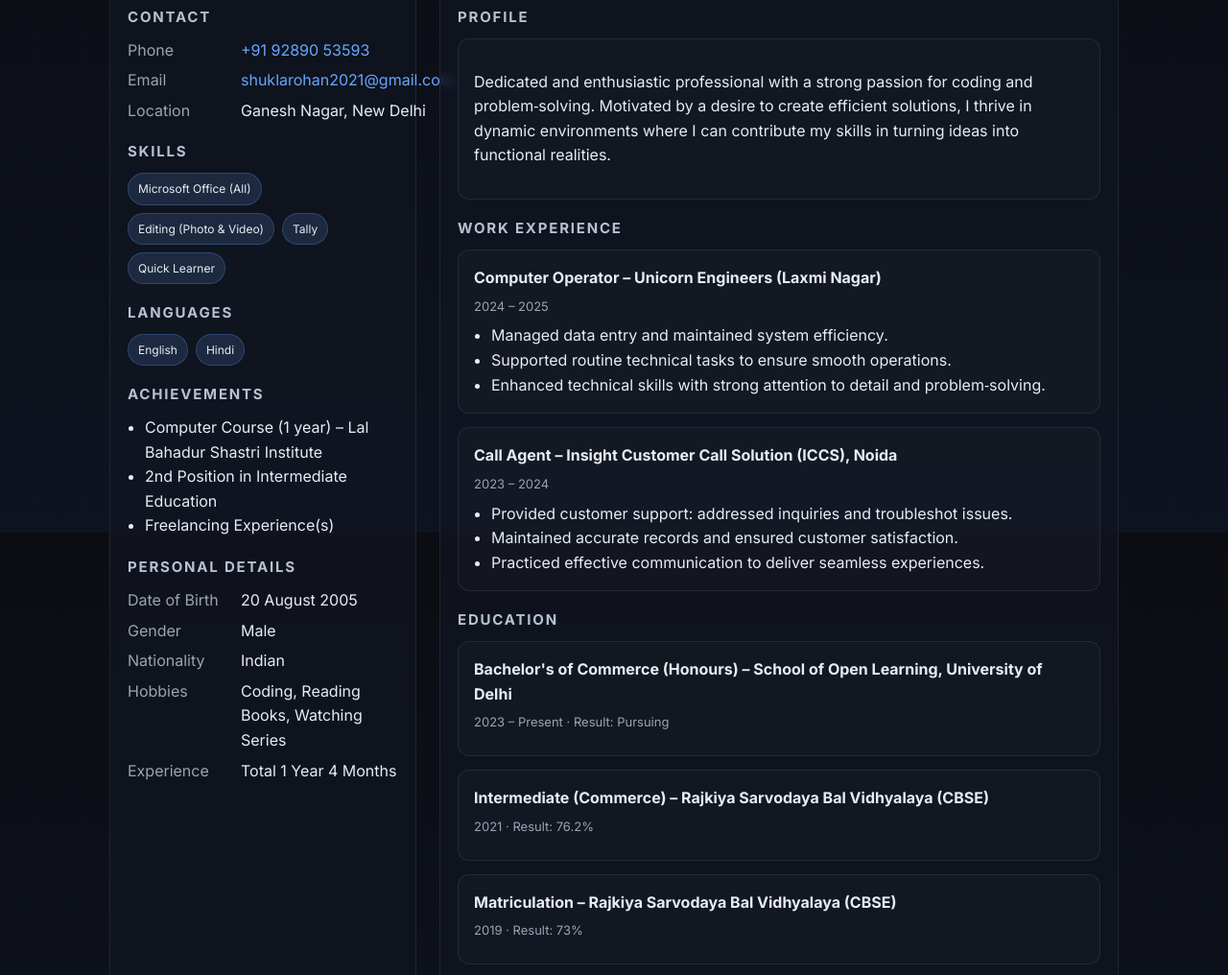
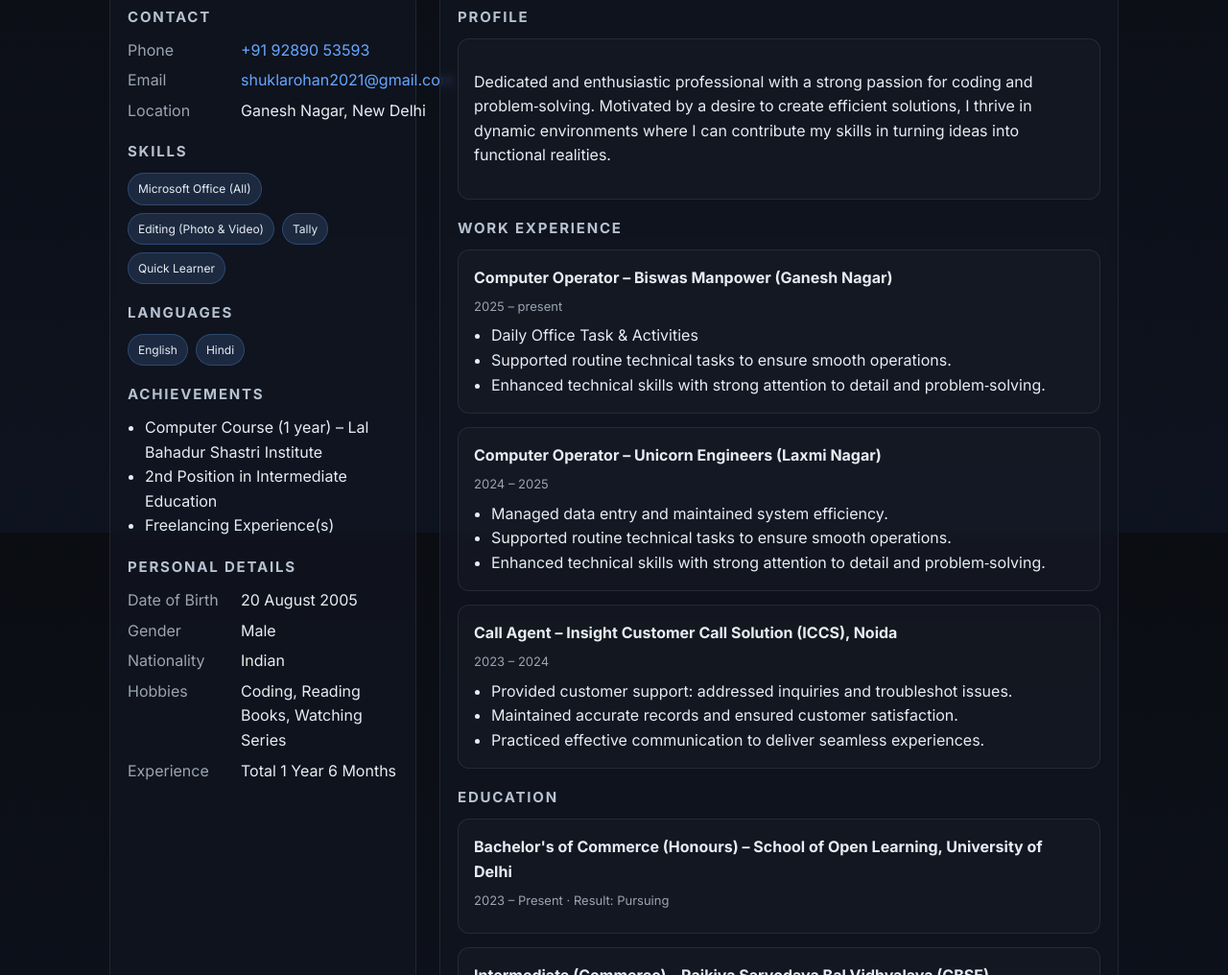
Before and after one commit to hacker123-star/MyPortfolio, a plain HTML site: page index.html in a window 1280 px wide. Shown: the part 245-1261 px from the top of the page at 96% size. Drawn offline with Linux system fonts and the light colour scheme.

Commit message:
Update index.html

```diff
--- a/index.html
+++ b/index.html
@@ -160,7 +160,7 @@ footer { grid-column: 1 / -1; color: var(--muted); text-align: center; padding:
       <div><span class="k">Gender</span><span>Male</span></div>
       <div><span class="k">Nationality</span><span>Indian</span></div>
       <div><span class="k">Hobbies</span><span>Coding, Reading Books, Watching Series</span></div>
-      <div><span class="k">Experience</span><span>Total 1 Year 4 Months</span></div>
+      <div><span class="k">Experience</span><span>Total 1 Year 6 Months</span></div>
     </div>
   </section>
 </aside>
@@ -176,6 +176,15 @@ footer { grid-column: 1 / -1; color: var(--muted); text-align: center; padding:
 
   <section class="section" aria-labelledby="experience">
     <h3 id="experience">Work Experience</h3>
+    <article class="block" aria-labelledby="role1">
+      <h4 id="role1">Computer Operator – Biswas Manpower (Ganesh Nagar)</h4>
+      <div class="meta">2025 – present</div>
+      <ul class="clean">
+        <li>Daily Office Task & Activities</li>
+        <li>Supported routine technical tasks to ensure smooth operations.</li>
+        <li>Enhanced technical skills with strong attention to detail and problem‑solving.</li>
+      </ul>
+    </article>
     <article class="block" aria-labelledby="role1">
       <h4 id="role1">Computer Operator – Unicorn Engineers (Laxmi Nagar)</h4>
       <div class="meta">2024 – 2025</div>
```
